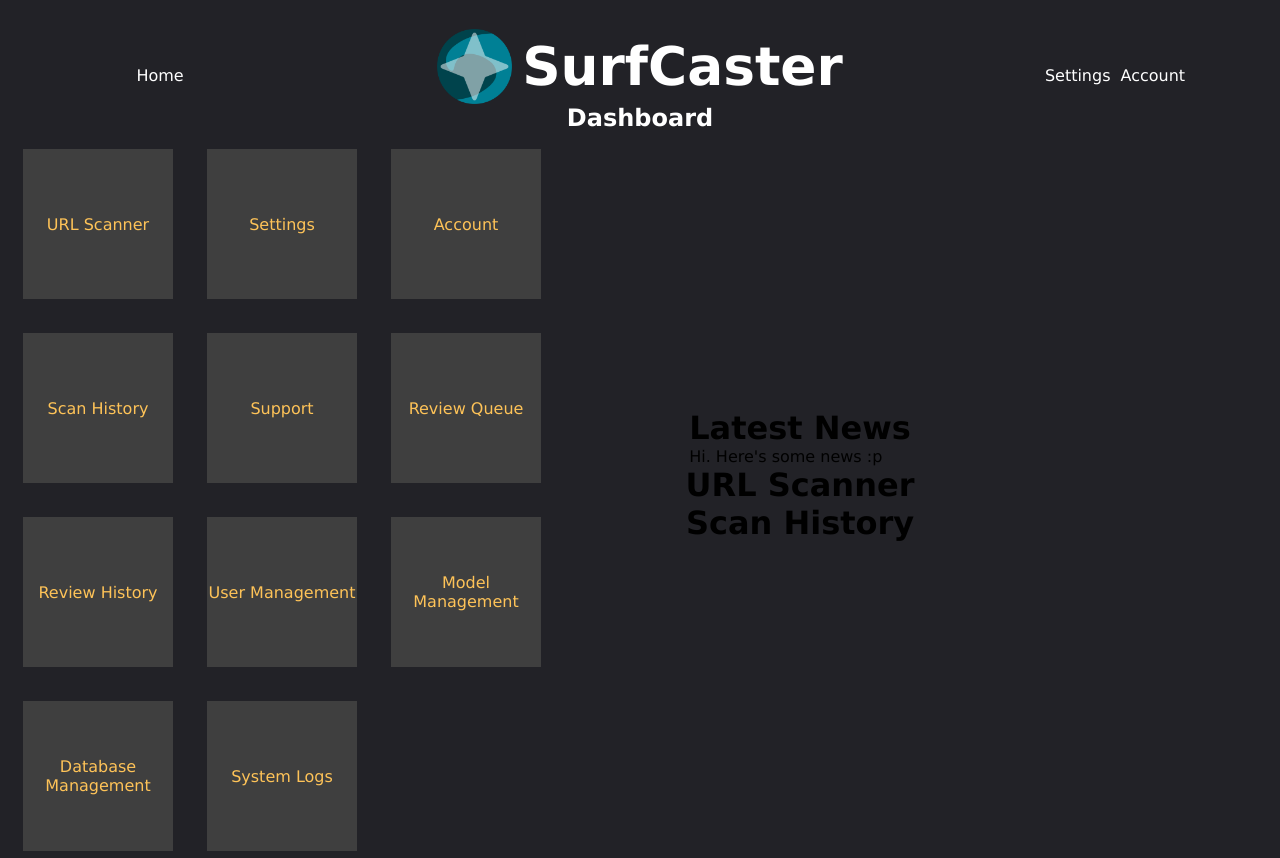
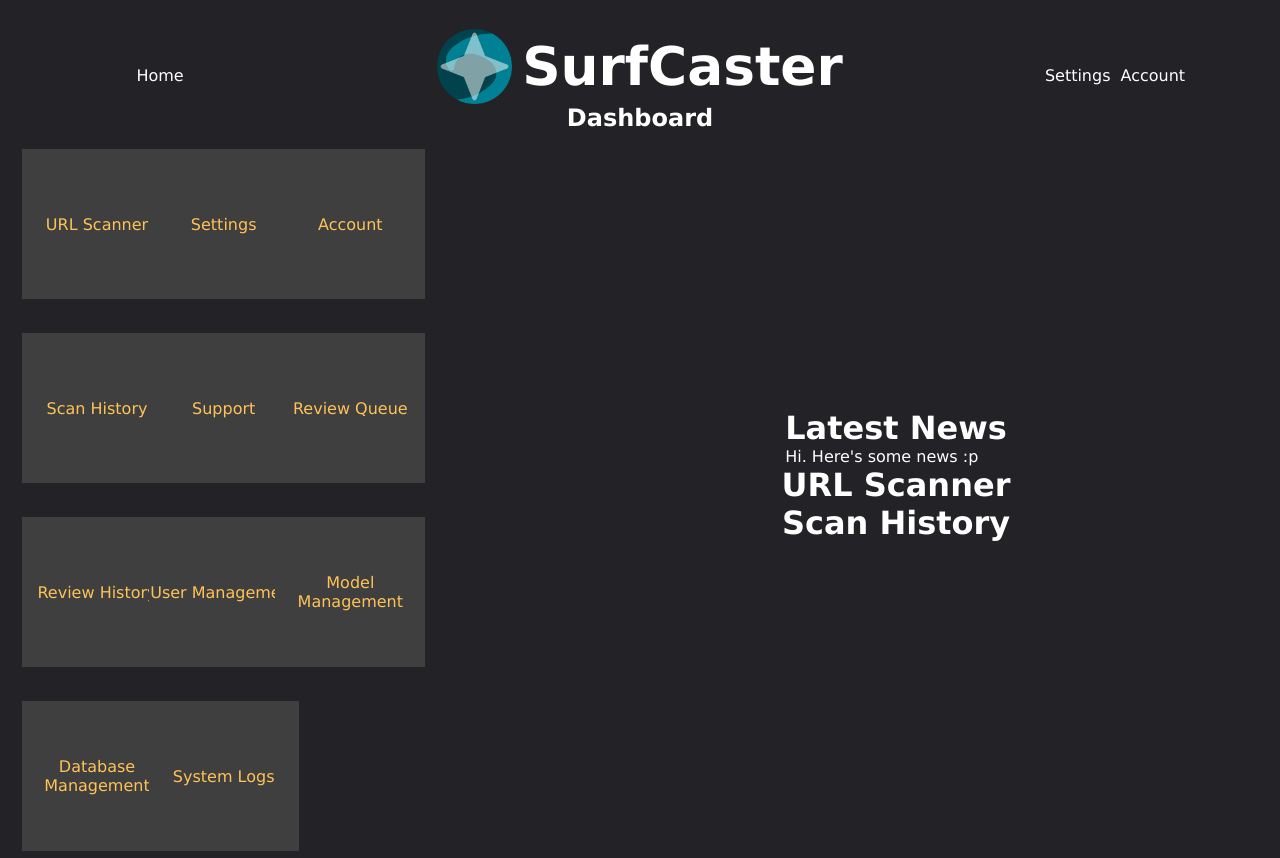
Before and after one commit to wrenstuff/SurfCaster, a Flask app: page /user/ in a window 1280 px wide. Run offline with Flask 3, Linux system fonts and the light colour scheme.

Commit message:
dashboard kind of fixed
I hate it, but we'll have to deal with it for now

```diff
--- a/SurfCaster/static/styles/_dashboard.scss
+++ b/SurfCaster/static/styles/_dashboard.scss
@@ -1,26 +1,38 @@
 @use "color";
 
 .dashboard-wrapper {
-    display: flex;
-    flex-direction: row;
+    display: grid;
+    grid-template-columns: 30vw 10vw auto;
     width: 100%;
 }
 
 .dash-left-wrapper {
+    grid-column: 1;
     display: flex;
     align-items: center;
     justify-content: center;
     height: calc(100vh - 150px);
+    width: 100%;
 
 }
 
 .dash-left {
     display: grid;
-    grid-template-columns: repeat(3, 1fr);
+    grid-template-columns: repeat(3, calc(25vw / 3));
     gap: 20px;
     margin-top: 50px;
-    width: 25vw;
-    margin-left: 10%;
+    width: 100%;
+    margin-left: 15px;
+}
+
+.dash-right-wrapper {
+    grid-column: 3;
+    display: flex;
+    align-items: center;
+    justify-content: center;
+    height: calc(100vh - 150px);
+    width: 100%;
+    pointer-events: none;
 }
 
 .dash-right {
@@ -28,7 +40,9 @@
     flex-direction: column;
     align-items: center;
     justify-content: center;
-    width: 75vw;
+    width: 100%;
+
+    color: color.$tertiary-text;
 }
 
 .btn {
--- a/SurfCaster/static/styles/main.css
+++ b/SurfCaster/static/styles/main.css
@@ -68,25 +68,37 @@ html {
 }
 
 .dashboard-wrapper {
-  display: flex;
-  flex-direction: row;
+  display: grid;
+  grid-template-columns: 30vw 10vw auto;
   width: 100%;
 }
 
 .dash-left-wrapper {
+  grid-column: 1;
   display: flex;
   align-items: center;
   justify-content: center;
   height: calc(100vh - 150px);
+  width: 100%;
 }
 
 .dash-left {
   display: grid;
-  grid-template-columns: repeat(3, 1fr);
+  grid-template-columns: repeat(3, 8.3333333333vw);
   gap: 20px;
   margin-top: 50px;
-  width: 25vw;
-  margin-left: 10%;
+  width: 100%;
+  margin-left: 15px;
+}
+
+.dash-right-wrapper {
+  grid-column: 3;
+  display: flex;
+  align-items: center;
+  justify-content: center;
+  height: calc(100vh - 150px);
+  width: 100%;
+  pointer-events: none;
 }
 
 .dash-right {
@@ -94,7 +106,8 @@ html {
   flex-direction: column;
   align-items: center;
   justify-content: center;
-  width: 75vw;
+  width: 100%;
+  color: #ffffff;
 }
 
 .btn {
--- a/SurfCaster/templates/dashboard.html
+++ b/SurfCaster/templates/dashboard.html
@@ -128,6 +128,8 @@
             </div>
             </div>
 
+
+            <div class="dash-right-wrapper">
             <div class="dash-right">
 
                 <div class="news">
@@ -145,6 +147,7 @@
                 </div>
 
             </div>
+            </div>
 
         </div>
 
```
Also changed, not shown: 1 other file.
